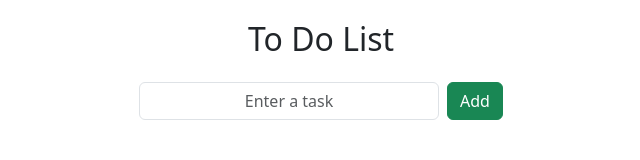
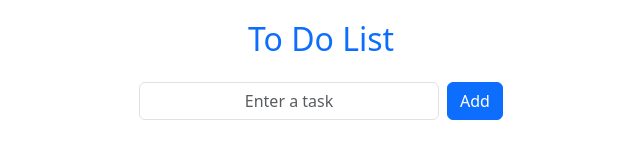
Before and after one commit to JayLordGarcia/ToDoApp, a plain HTML site: page index.html in a window 1280 px wide. Shown: the whole page, without its empty margins (319-959 px from the left). Drawn offline with nearby package versions, Linux system fonts and the light colour scheme.

Commit message:
Changes happened

```diff
--- a/index.html
+++ b/index.html
@@ -2,7 +2,7 @@
 <html>
 <head>
     <link rel="manifest" href="manifest.json">
-<meta name="theme-color" content="#28a745">
+    <meta name="theme-color" content="#0d6efd">
     <title>To do list mobile app</title>
     <meta name="viewport" content="width=device-width, initial-scale=1">
 
@@ -20,7 +20,7 @@
 
 <body>
 
-    <h2 class="text-center mb-4">To Do List</h2>
+    <h2 class="text-center mb-4 text-primary">To Do List</h2>
 
     <div class="d-flex justify-content-center mb-3">
         <div style="width: 300px;">
@@ -29,7 +29,7 @@
                    class="form-control text-center"
                    placeholder="Enter a task">
         </div>
-    <button class="btn btn-success ms-2" onclick="addTask()">Add</button>
+        <button class="btn btn-primary ms-2" onclick="addTask()">Add</button>
     </div>
 
     <ul id="taskList" class="list-group" style="width: 300px; margin: 0 auto; padding-left: 20px;"></ul>
@@ -75,6 +75,7 @@ function toggleDone(span) {
 </script>
 
 </body>
+
 <script>
 if ('serviceWorker' in navigator) {
     navigator.serviceWorker.register('sw.js')
```
Also changed, not shown: manifest.json. Lines whose indentation alone changed are shown as unchanged.
